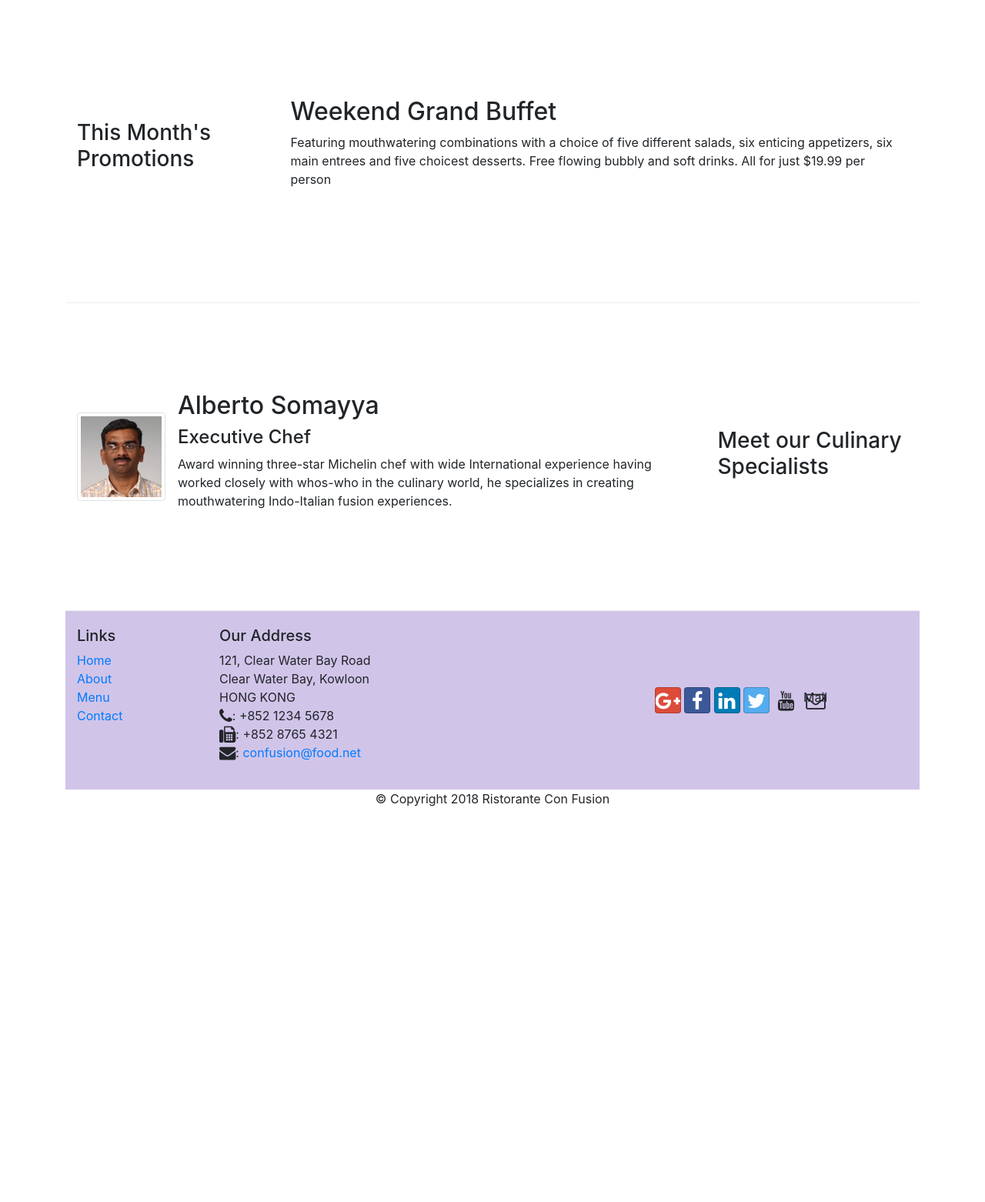
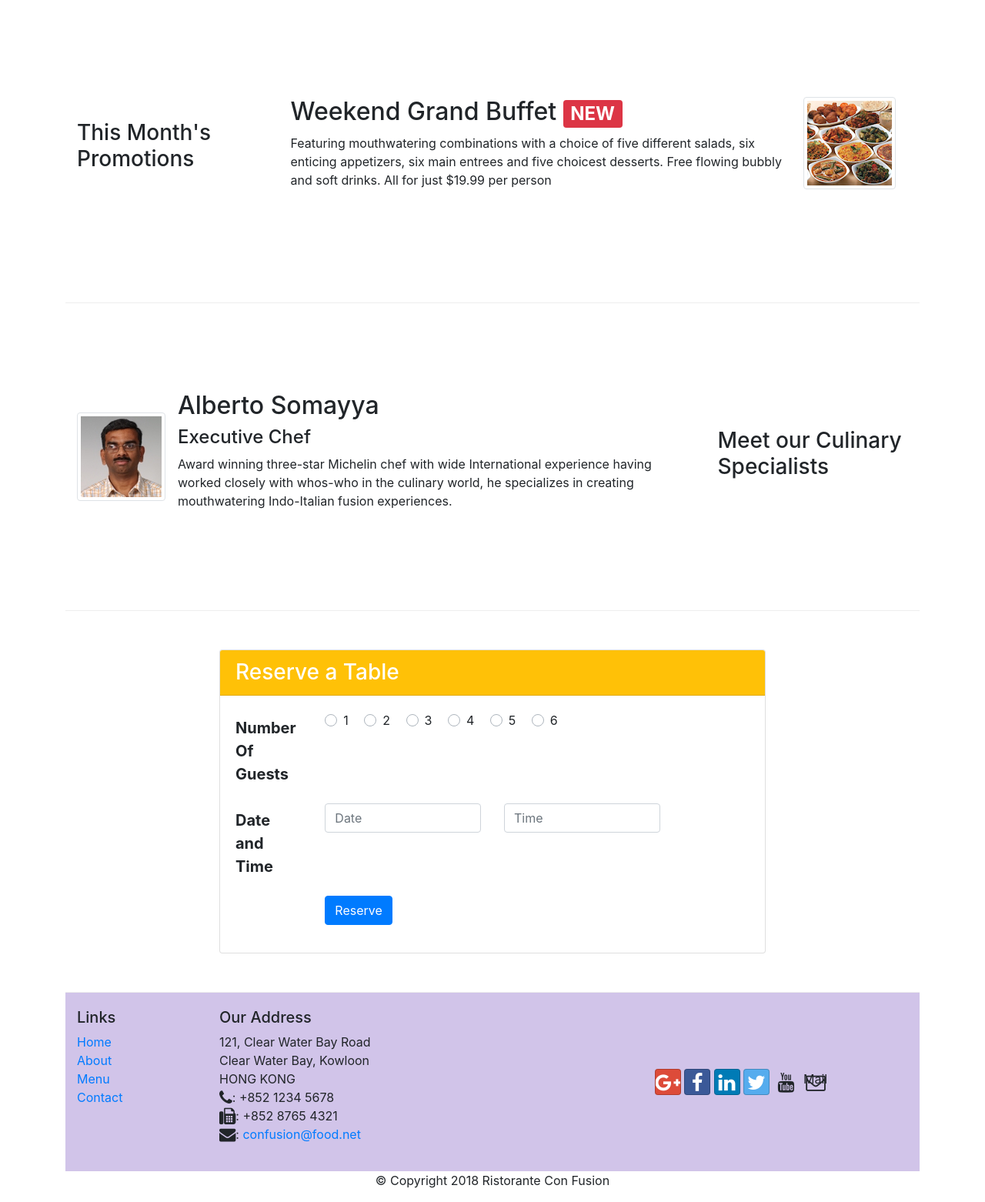
Before and after one commit to Tarun-Acharya/Full-Stack-Specialization-Bootstrap, a website: page index.html in a window 1280 px wide. Shown: the part 740-2302 px from the top of the page at 77% size. Before the commit the page ends 1806 px from the top, so only its background shows below. Drawn offline with nearby package versions, Linux system fonts and the light colour scheme.

Commit message:
assignment-2

```diff
--- a/css/styles.css
+++ b/css/styles.css
@@ -32,3 +32,7 @@ body{
     background-color:#512da8;
 
 }
+.rtb{
+    width:100px;
+    height: auto;
+}
--- a/index.html
+++ b/index.html
@@ -43,8 +43,12 @@
                     <h1>Ristorante con Fusion</h1>
                     <p>We take inspiration from the World's best cuisines, and create a unique fusion experience. Our lipsmacking creations will tickle your culinary senses!</p>
                 </div>
-                <div class="col-12 col-sm align-self-center">
+                <div class="col-12 col-sm-3 align-self-center">
                     <img src="img/logo.png" class="img-fluid">
+                </div>
+                <div class="col-12 col-sm-3 align-self-center rtb">
+                    <a href="#reserve" class="btn btn-warning btn-lg btn-block" role="button">Reserve Table</a>
+
                 </div>
             </div>
         </di v>
@@ -52,7 +56,7 @@
 
     <div class="container">
         <div class="row row-content align-items-center">
-            <div class="col-12 col-sm-4 order-sm-last col-md-3 ">
+            <div class="col-8 col-sm-4 order-sm-last col-md-3 ">
                 <h3>Our Lipsmacking Culinary Creations</h3>
             </div>
             <div class="col col-sm col-md order-sm-first">
@@ -70,17 +74,23 @@
 
 
         <div class="row row-content align-items-center">
-            <div class="col-12 col-sm-4 col-md-3 ">
+            <div class="col-8 col-sm-4 col-md-3 order-sm-first ">
                 <h3>This Month's Promotions</h3>
             </div>
-            <div class="col col-sm col-md">
-                <h2>Weekend Grand Buffet</h2>
-                <p>Featuring mouthwatering combinations with a choice of five different salads, six enticing appetizers, six main entrees and five choicest desserts. Free flowing bubbly and soft drinks. All for just $19.99 per person </p>
+            <div class="col col-sm col-md order-sm-last">
+                <div class="media">
+                    <div class="media-body">
+                <h2 class="mt-0">Weekend Grand Buffet <span class="badge badge-danger">NEW</span></h2>
+                <p class="d-none d-sm-block">Featuring mouthwatering combinations with a choice of five different salads, six enticing appetizers, six main entrees and five choicest desserts. Free flowing bubbly and soft drinks. All for just $19.99 per person </p>
+            </div>
+            <img class="d-flex mr-3 img-thumbnail aligh-self-center" src="img/buffet.png" alt="buffet">
+
+            </div>
             </div>
         </div>
 
         <div class="row row-content align-items-center">
-            <div class="col-12 col-sm-4 col-md-3 order-sm-last ">
+            <div class="col-8 col-sm-4 col-md-3 order-sm-last ">
                 <h3>Meet our Culinary Specialists</h3>
             </div>
             <div class="col col-sm col-md order-sm-first">
@@ -98,6 +108,73 @@
                     </div>
                 </div>
                 </div>
+        </div>
+        <div class="row row-content align-items-center" id="reserve">
+            <div class="col-10 col-sm-8 offset-sm-2 align-content-center">
+                <div class="card">
+                    <h3 class="card-header bg-warning text-white">Reserve a Table</h3>
+                    <div class="card-body">
+                        <form>
+                            <div class="form-group row">
+                                <label for="noofguests" class="col-md-2 col-form-label" style="font-size: 20px;"><strong>Number Of Guests</strong></label>
+                                <div class="col-md-10">
+                        <div class="custom-control custom-radio custom-control-inline">
+                        <input type="radio" class="custom-control-input" id="defaultInline1" name="inlineDefaultRadiosExample1">
+                        <label class="custom-control-label" for="defaultInline1">1</label>
+                            </div>
+                                    <div class="custom-control custom-radio custom-control-inline">
+                                      <input type="radio" class="custom-control-input" id="defaultInline2" name="inlineDefaultRadiosExample2">
+                          <label class="custom-control-label" for="defaultInline2">2</label>
+                                             </div>
+
+                                <!-- Default inline 3-->
+                                <div class="custom-control custom-radio custom-control-inline">
+                                    <input type="radio" class="custom-control-input" id="defaultInline3" name="inlineDefaultRadiosExample3">
+                                    <label class="custom-control-label" for="defaultInline3">3</label>
+                                </div>
+                                <div class="custom-control custom-radio custom-control-inline">
+                                    <input type="radio" class="custom-control-input" id="defaultInline4" name="inlineDefaultRadiosExample4">
+                                    <label class="custom-control-label" for="defaultInline4">4</label>
+                                        </div>
+
+
+                                                <div class="custom-control custom-radio custom-control-inline">
+                                                  <input type="radio" class="custom-control-input" id="defaultInline5" name="inlineDefaultRadiosExample5">
+                                      <label class="custom-control-label" for="defaultInline5">5</label>
+                                                         </div>
+
+                                            <!-- Default inline 3-->
+                                            <div class="custom-control custom-radio custom-control-inline">
+                                                <input type="radio" class="custom-control-input" id="defaultInline6" name="inlineDefaultRadiosExample6">
+                                                <label class="custom-control-label" for="defaultInline6">6</label>
+                                            </div>
+
+                                </div>
+                            </div>
+                            <div class="form-group row">
+                                <label for="dateandtime" class="col-12 col-md-2 col-form-label" style="font-size: 20px;"><strong>Date and Time</strong></label>
+
+                                    <div class="col-12 col-md-4">
+                                    <input  class="form-control" onfocus="(this.type='date')"  id="date" name="date" placeholder="Date">
+                                    </div>
+                                    <div class="col-12 col-md-4">
+                                        <input id="time" class="form-control" onfocus="(this.type='time')"  name="time" placeholder="Time">
+                                    </div>
+                                </div>
+                                <div class="form-group row">
+                                    <div class="offset-md-2 col-md-10">
+                                        <button type="submit" class="btn btn-primary">
+                                            Reserve
+                                        </button>
+                                    </div>
+                                </div>
+                        </form>
+
+                    </div>
+                </div>
+
+            </div>
+
         </div>
     </div>
 
```
